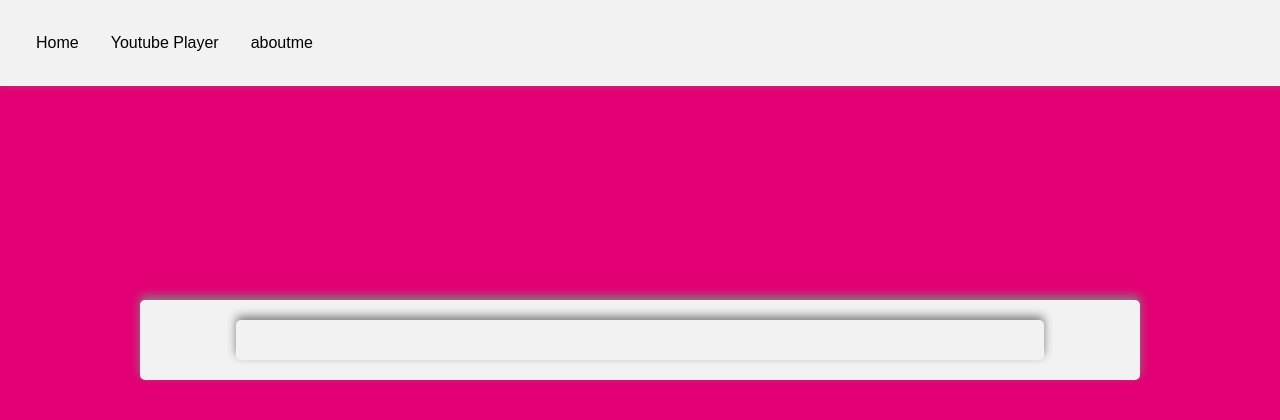
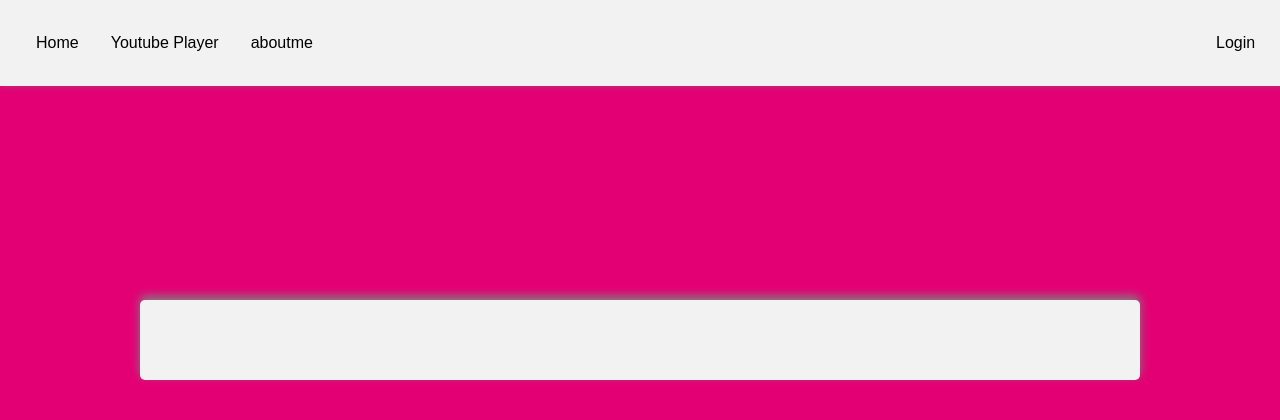
Before and after one commit to SkyllarRisen/CodingIntro, a website: page html/youtubePlayer.html in a window 1280 px wide. Drawn offline with Linux system fonts and the light colour scheme.

Commit message:
added login button, changed navbar to flex

```diff
--- a/html/youtubePlayer.html
+++ b/html/youtubePlayer.html
@@ -18,7 +18,7 @@
             min-width: 640;
             margin-left: auto;
             margin-right: auto;
-            box-shadow: 0 -4px 10px 0px gray;
+
             border-radius: 5px;
             background-color: #f2f2f2;
             padding: 20px;
@@ -37,15 +37,29 @@
 
         .navbar {
             overflow: hidden;
+            display: flex;
             background-color: #f2f2f2;
             position: fixed;
             top: 0;
             width: 100%;
-
+            justify-content: space-between;
             border-radius: 0px;
             margin-top: 0px;
             box-shadow: 0 -4px 10px 0px gray;
             transition: padding 0.3s;
+        }
+
+        .leftnav {
+            width: 400px;
+            margin: 0;
+            padding: 0;
+        }
+
+        .rightnav {
+            width: 100px;
+            min-width: 0;
+            margin: 0;
+            padding: 0;
         }
 
         .navbar a {
@@ -88,9 +102,14 @@
 <body>
 
     <div class="navbar">
-        <a href="index.html">Home</a>
-        <a href="youtubePlayer.html">Youtube Player</a>
-        <a href="aboutme.html">aboutme</a>
+        <div class = "leftnav">
+            <a href="index.html">Home</a>
+            <a href="youtubePlayer.html">Youtube Player</a>
+            <a href="aboutme.html">aboutme</a>
+        </div>
+        <div class="rightnav">
+            <a href="template.html">Login</a>
+        </div>
     </div>
 
 
```
Also changed, not shown: html/aboutme.html (+23 -4 lines), html/index.html (+23 -4 lines), html/template.html (+23 -4 lines).
